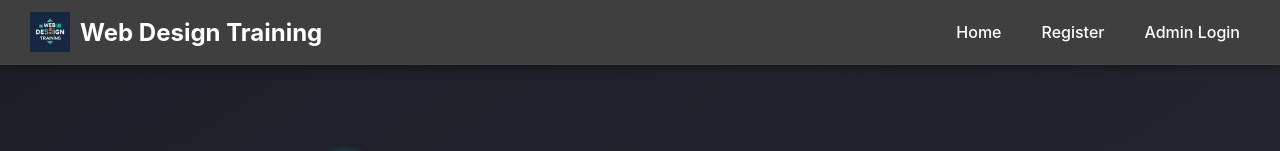
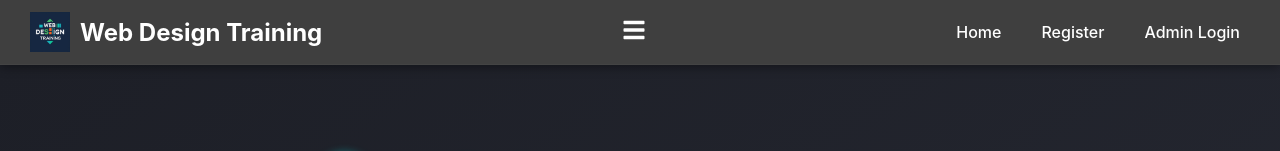
Before and after one commit to DesuSefiw/web-design-training, a React (Create React App) app in the folder trainer-frontend/: page / in a window 1280 px wide. Shown: the top 151 px of the page. Built offline with nearby package versions, Linux system fonts and the light colour scheme.

Commit message:
Update Navbar.js

```diff
--- a/trainer-frontend/src/components/Navbar.js
+++ b/trainer-frontend/src/components/Navbar.js
@@ -1,31 +1,40 @@
+import { useState } from 'react';
 import { Link, useNavigate } from 'react-router-dom';
 import './Navbar.css';
-import logo from '../assets/logo.png';  // adjust path if needed
+import logo from '../assets/logo.png';  // Adjust path if needed
+import { FaBars, FaTimes } from 'react-icons/fa';
 
 function Navbar({ isAdmin, setIsAdmin }) {
+  const [menuOpen, setMenuOpen] = useState(false);
   const navigate = useNavigate();
 
   const handleLogout = () => {
     setIsAdmin(false);
+    setMenuOpen(false);
     navigate('/');
   };
 
   return (
     <header className="navbar">
       <div className="navbar-left">
-        <img src={logo} alt="Web Design Training Logo" className="logo-image" />
+        <img src={logo} alt="Logo" className="logo-image" />
         <h2 className="logo-text">Web Design Training</h2>
       </div>
-      <nav className="navbar-right">
-        <Link to="/" className="nav-link">Home</Link>
-        <Link to="/register" className="nav-link">Register</Link>
+
+      <div className="hamburger" onClick={() => setMenuOpen(!menuOpen)}>
+        {menuOpen ? <FaTimes size={24} /> : <FaBars size={24} />}
+      </div>
+
+      <nav className={`navbar-right ${menuOpen ? 'active' : ''}`}>
+        <Link to="/" className="nav-link" onClick={() => setMenuOpen(false)}>Home</Link>
+        <Link to="/register" className="nav-link" onClick={() => setMenuOpen(false)}>Register</Link>
         {isAdmin ? (
           <>
-            <Link to="/admin" className="nav-link">Dashboard</Link>
+            <Link to="/admin" className="nav-link" onClick={() => setMenuOpen(false)}>Dashboard</Link>
             <button className="nav-button" onClick={handleLogout}>Logout</button>
           </>
         ) : (
-          <Link to="/admin-login" className="nav-link">Admin Login</Link>
+          <Link to="/admin-login" className="nav-link" onClick={() => setMenuOpen(false)}>Admin Login</Link>
         )}
       </nav>
     </header>
```
